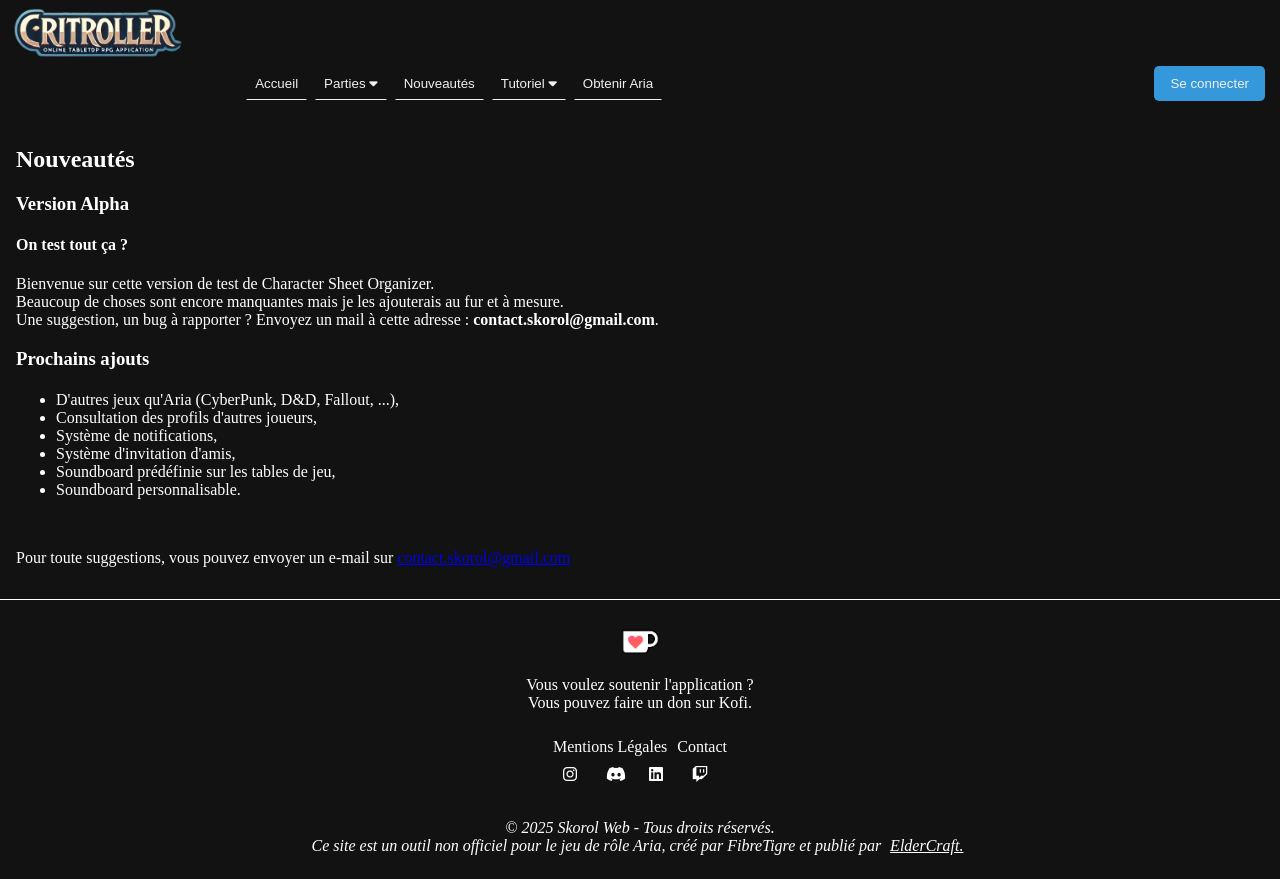
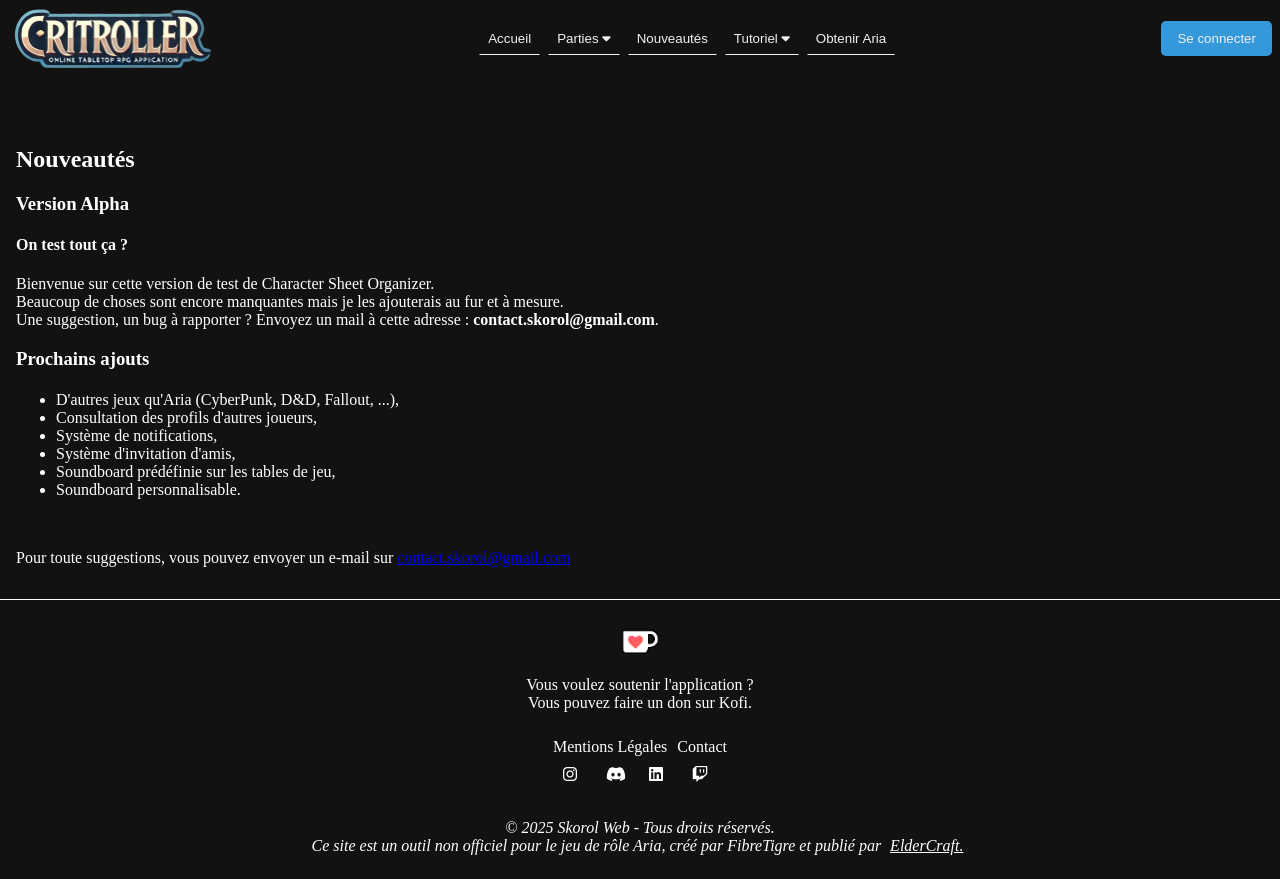
Before and after one commit to Skoroll/CharacterSheetOrganizer, a React (Vite) app: page / in a window 1280 px wide. Built offline with nearby package versions, Linux system fonts and the light colour scheme; no server answers.

Commit message:
Changement : - rescale de l'image de placeholder de personnage - Changement dans le css de GmToolBar (padding) - Changment dans le css de Header (affichage en ligne et scaling de l'image)

```diff
--- a/src/components/GmToolKit/GmToolBar/GmToolBar.scss
+++ b/src/components/GmToolKit/GmToolBar/GmToolBar.scss
@@ -13,6 +13,7 @@ position: relative;
     border-top: 1px solid;
     border-bottom: 1px solid;
     gap: $spacing-large;
+    padding: $spacing-small;
 
     .gm-toolbar__heading {
       margin: auto 0 auto 0;
--- a/src/components/Header/Header.scss
+++ b/src/components/Header/Header.scss
@@ -1,8 +1,9 @@
 
 
 .header {
-    @include flex-col;
+    @include flex-row;
     position: fixed;
+    justify-content: space-between;
     backdrop-filter: blur(5px);
     z-index: 999;
     width: 100%;
@@ -10,15 +11,15 @@
     .auth-btn {
         @include button;
         height: 35px;
-        margin: auto 15px auto auto;
+        margin: auto $spacing-small;
     }
 
     img {
         text-align: left;
         margin-left: 5px;
         font-size: 20px;
-        height: 50px;
-        width: 170px;
+        height: auto;
+        width: 200px;
         cursor: pointer;
         padding:  $spacing-small;
         transition: all 1s;
@@ -32,16 +33,7 @@
         position: relative;
         @include flex-row;
 
-    .menu-toggle {
-        position: relative;
-        right: 0;
-        background: none;
-        color: $text-color;
-        padding: 0 $spacing-medium;
-        border: none;
-        font-size: 30px;
-        cursor: pointer;
-    }
+
 
     .main-nav {
         all: unset;
@@ -68,5 +60,15 @@
         }
     }
     }
+    .menu-toggle {
+        position: relative;
+        right: 0;
+        background: none;
+        color: $text-color;
+        padding: 0 $spacing-medium;
+        border: none;
+        font-size: 30px;
+        cursor: pointer;
+    }
 
 }
--- a/src/components/Header/Header.tsx
+++ b/src/components/Header/Header.tsx
@@ -37,7 +37,7 @@ export default function Header() {
             onMouseEnter={() => setIsUnfoldOpen(true)}
             onMouseLeave={() => setIsUnfoldOpen(false)}
           >
-            <button >
+            <button>
               Parties <i className="fa-solid fa-caret-down"></i>
             </button>
 
@@ -60,7 +60,7 @@ export default function Header() {
             <button>Obtenir Aria</button>
           </a>
         </nav>
-
+      </div>
       {/* Bouton pour le menu utilisateur (si connecté) */}
       {user?.isAuthenticated && (
         <button
@@ -72,7 +72,10 @@ export default function Header() {
           <i className={`fa-solid ${isOpen ? "fa-xmark" : "fa-bars"}`}></i>
         </button>
       )}
-
+      {/* Navigation utilisateur (dans le menu déroulant) */}
+      {isOpen && (
+        <Nav className="main-menu" toggleNav={toggleNav} role="navigation" />
+      )}
       {/* Bouton de connexion si l'utilisateur n'est pas connecté */}
       {!user?.isAuthenticated && (
         <button
@@ -84,12 +87,6 @@ export default function Header() {
           Se connecter
         </button>
       )}
-      </div>
-      {/* Navigation utilisateur (dans le menu déroulant) */}
-      {isOpen && (
-        <Nav className="main-menu" toggleNav={toggleNav} role="navigation" />
-      )}
-
       {/* Formulaire d'authentification */}
       {isAuthOpen && <AuthForm />}
     </header>
--- a/src/components/PreviousGame/PreviousGame.tsx
+++ b/src/components/PreviousGame/PreviousGame.tsx
@@ -23,7 +23,7 @@ export default function PreviousGame({ tables = [], loading, error, API_URL }: P
 
   return (
     <div className="prev-tables">
-      <h2>Les Tables de jeux</h2>
+
 
       {error && <p className="error">Erreur : {error}</p>}
 
```
Also changed, not shown: src/assets/person-placeholder-5.webp. Lines whose indentation alone changed are shown as unchanged.
